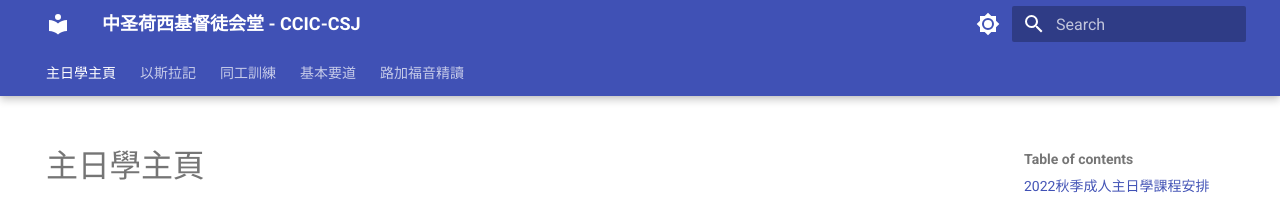
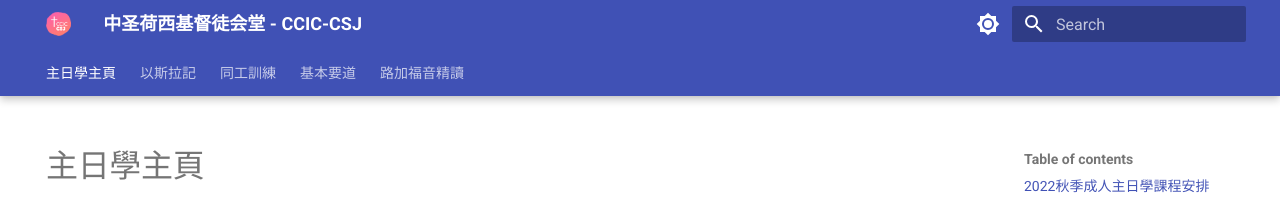
Before and after one commit to ccic-csj/ccic-csj.github.io, an MkDocs documentation site: the page built from docs/index.md, in a window 1280 px wide. Shown: the top 202 px of the page. Built offline with MkDocs 1.6.1 and Material for MkDocs 9.7.7, drawn with Linux system fonts in a browser that asks for light colours.

Commit message:
change logo

```diff
--- a/mkdocs.yml
+++ b/mkdocs.yml
@@ -1,6 +1,6 @@
 site_name: 中圣荷西基督徒会堂 - CCIC-CSJ
 theme:
-  favicon: images/favicon.png
+  logo: images/favicon.png
   name: material
   palette:
     # Palette toggle for light mode
```
Also changed, not shown: site/404.html, site/index.html, site/以斯拉記/index.html, site/同工訓練/index.html, site/基本要道/index.html, site/路加福音精讀/index.html, 1 other file.
